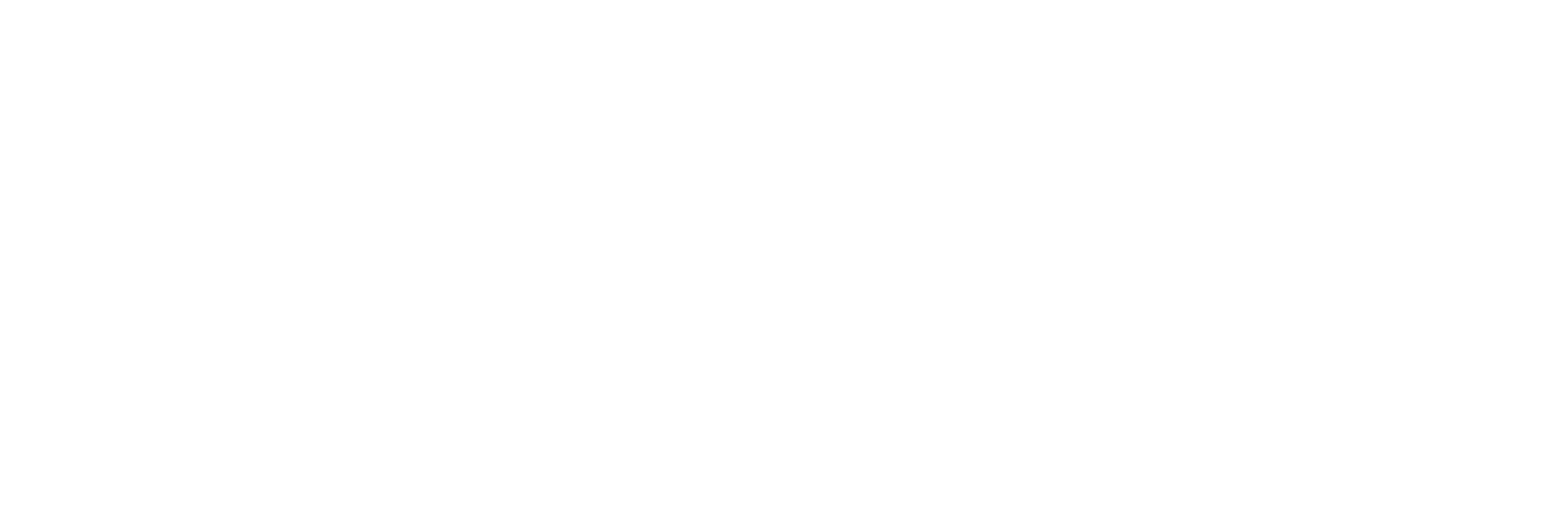
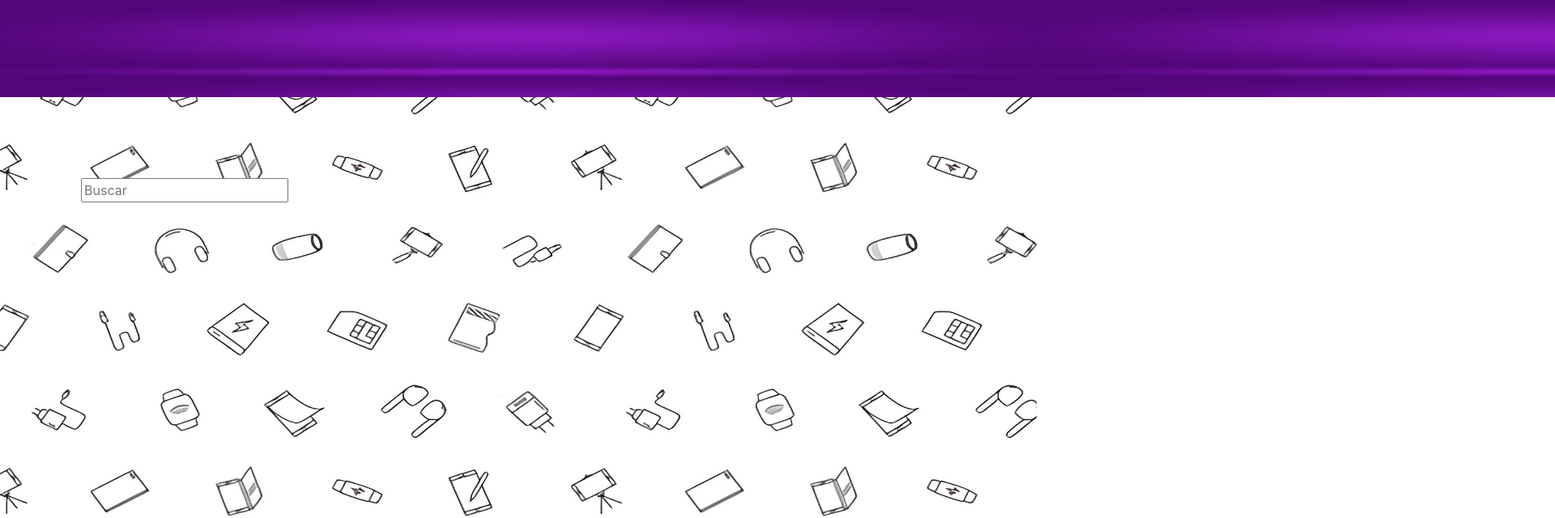
Before and after one commit to Veritax0/WebShopEmpresarial, a React (Create React App) app in the folder Front/: page / in a window 1280 px wide. Shown: the top 640 px of the page at 81% size, 1920 px wide, since content can reach past the window. Built offline with nearby package versions, Linux system fonts and the light colour scheme.

Commit message:
Se sube el Background

```diff
--- a/Front/src/App.jsx
+++ b/Front/src/App.jsx
@@ -5,9 +5,9 @@
 const App =()=>{
 
   return(
-      <div >
-        <div className="ItemLocation">
-           <Banner></Banner>
+      <div className="App">
+        <div className="ItenLocation">
+           <Banner></Banner> <SearchBox></SearchBox>
         </div>
     </div>
   )
--- a/Front/src/styles/App.css
+++ b/Front/src/styles/App.css
@@ -12,7 +12,7 @@
   /* Establece márgenes y relleno a 0 para asegurarse de que el div no tenga espacio adicional */
   margin: 0;
   padding: 0;
-  opacity: 0.1;
+
 
 }
 
--- a/Front/src/styles/Banner.css
+++ b/Front/src/styles/Banner.css
@@ -1,4 +1,4 @@
-.banner {
+.Banner {
     background-image: url("/public/banner.png"); /* Color de fondo del banner */
     margin-top: 0px;
     width: 500vw;
```
